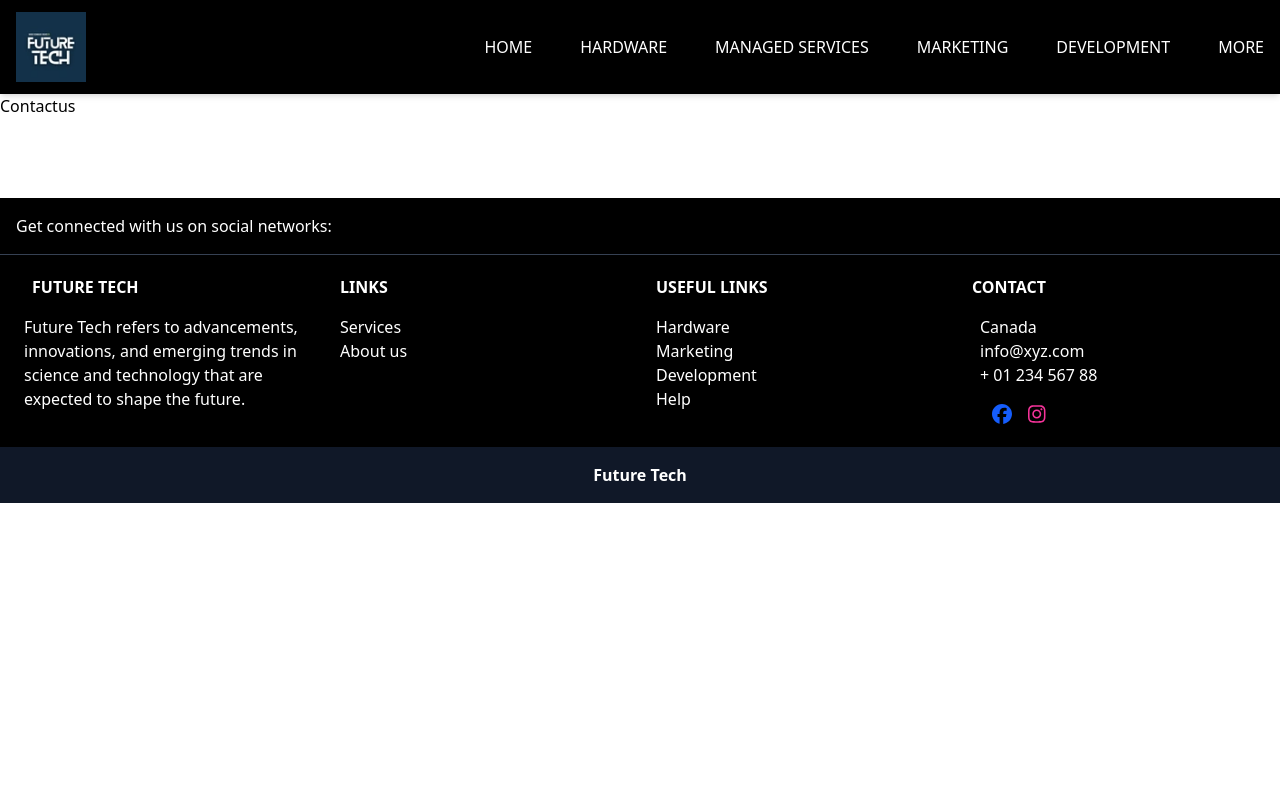
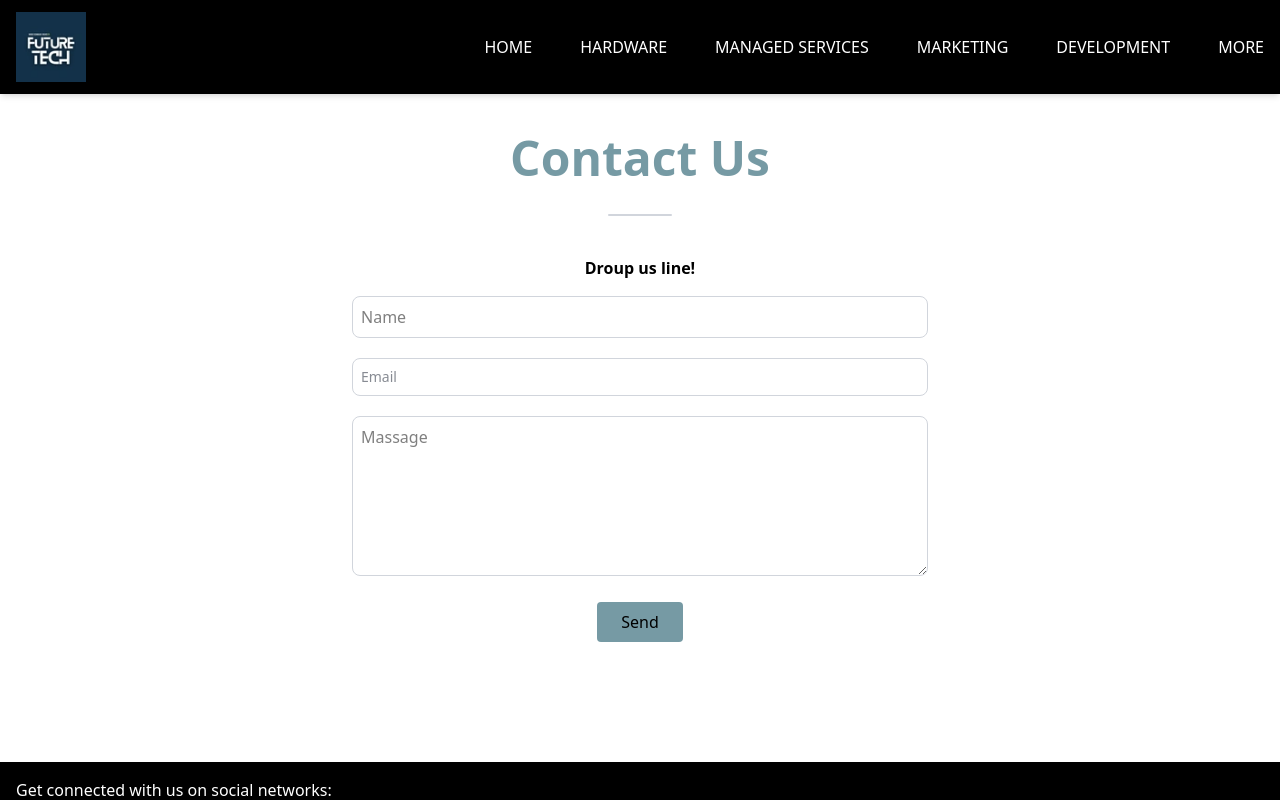
Before and after one commit to Shubham-juris/futuretech, a React (Vite) app: page /ContactUs in a window 1280 px wide. Shown: the top 800 px of the page. Built offline with nearby package versions, Linux system fonts and the light colour scheme.

Commit message:
contact us

```diff
--- /dev/null
+++ b/src/Components/pages/more/ContactUs/Form.jsx
@@ -0,0 +1,26 @@
+
+const Form = () => {
+    return (
+        <div className="max-w-5xl mx-auto px-4 py-10 ">
+            <h1 className='text-5xl text-center text-[#769AA4] font-bold pb-8'>Contact Us</h1>
+            <div className='w-16 h-0.5 mb-10 rounded-2xl bg-gray-300 mx-auto text-center'></div>
+            <div className='text-center font-semibold mb-4'>Droup us line!</div>
+            <form class="max-w-xl mx-auto">
+                <div class="mb-5">
+                    <input type="text" placeholder='Name' class="block w-full p-2 border border-gray-300 rounded-lg" />
+                </div>
+                <div class="mb-5">
+                    <input type="text" placeholder='Email' id="base-input" class="w-full p-2 border border-gray-300 text-gray-900 text-sm rounded-lg " />
+                </div>
+                <div>
+                    <textarea type="text" placeholder='Massage' class=" w-full p-2 h-40 border border-gray-300 rounded-lg "></textarea>
+                </div>
+                <div className=' w-full text-center'>
+                    <button className=' rounded-sm px-6 py-2 mt-5   bg-[#769AA4]'>Send</button>
+                </div>
+            </form>
+        </div>
+    )
+}
+
+export default Form
--- a/src/Components/pages/more/Contactus.jsx
+++ b/src/Components/pages/more/Contactus.jsx
@@ -1,10 +1,12 @@
 import React from 'react'
+import Form from '../more/ContactUs/Form'
 
 const Contactus = () => {
   return (
-    <div>
-      Contactus
-    </div>
+    <>
+      <Form />
+
+    </>
   )
 }
 
```
